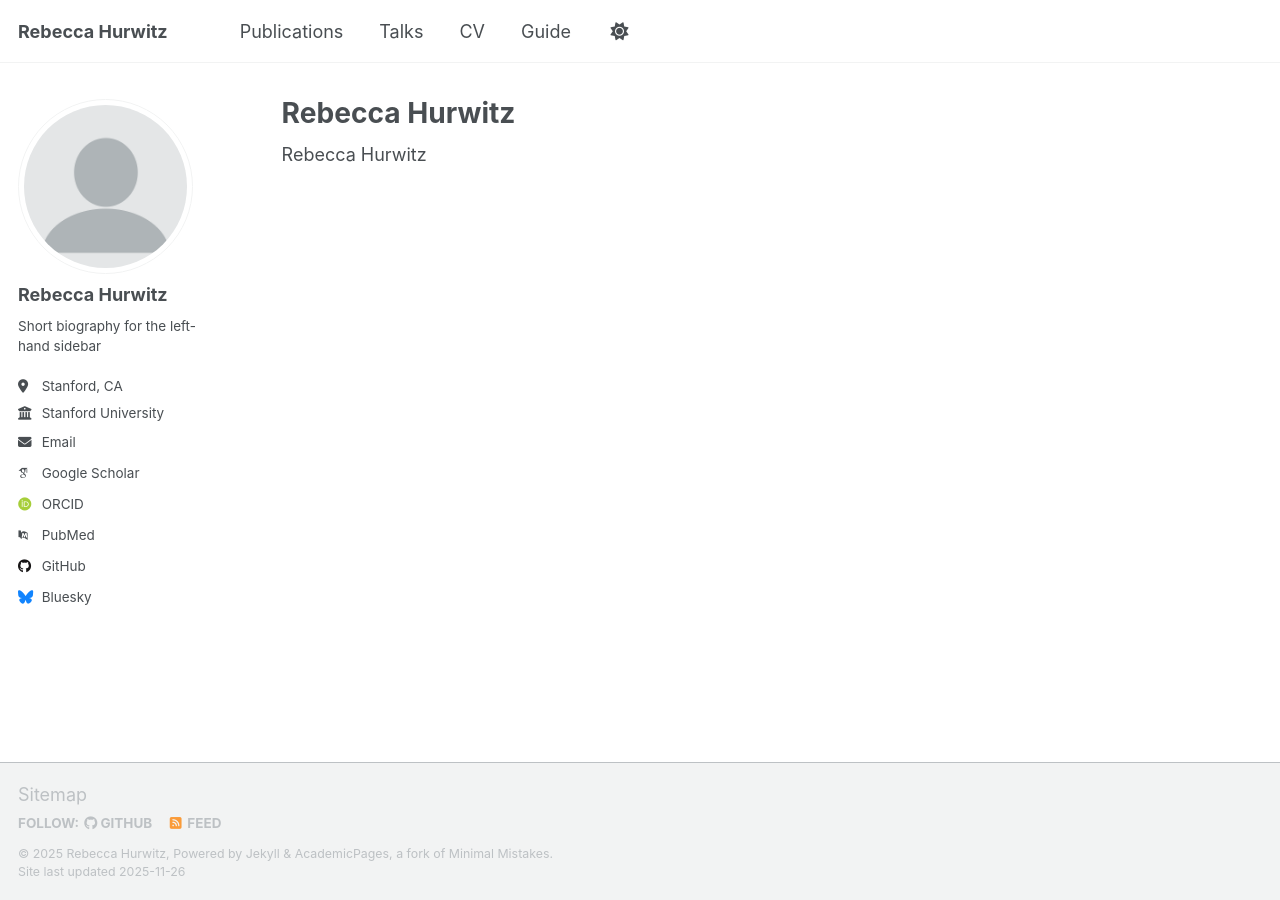
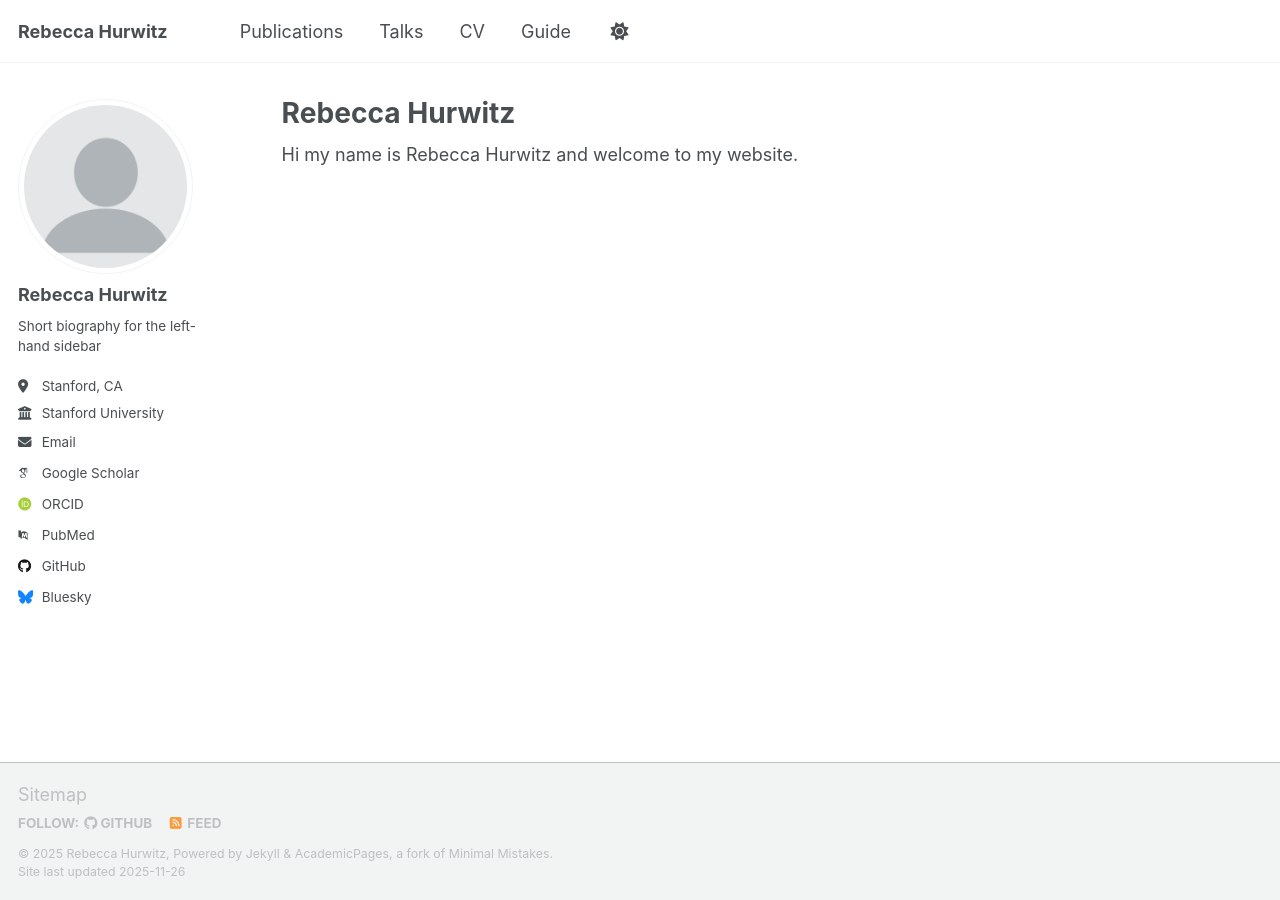
Before and after one commit to rebeccahurwitz/rebeccahurwitz.github.io, a Jekyll site: the page built from _pages/about.md, in a window 1280 px wide. Built offline with Jekyll 4.4.1, drawn with Linux system fonts in a browser that asks for light colours; some web fonts are replaced; a script that is not in the unit is left out.

Commit message:
Update about.md

```diff
--- a/_pages/about.md
+++ b/_pages/about.md
@@ -7,4 +7,4 @@ redirect_from:
   - /about.html
 ---
 
-Rebecca Hurwitz
+Hi my name is Rebecca Hurwitz and welcome to my website.
```
